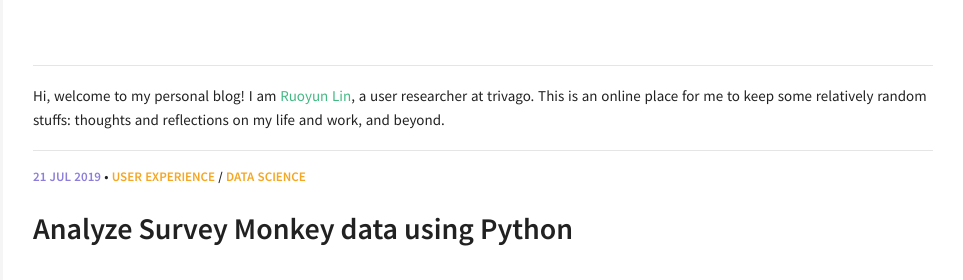
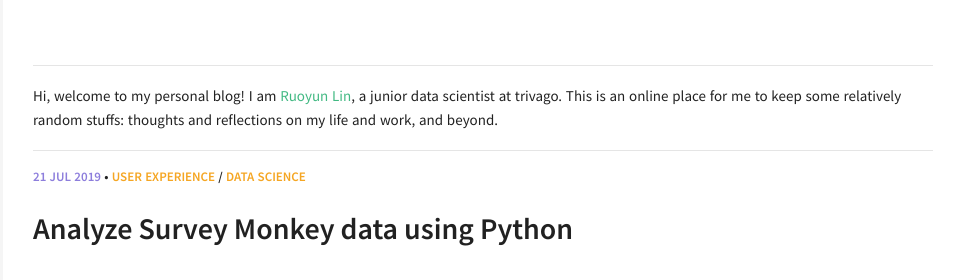
Before and after one commit to RuoyunLin/ruoyunlin.github.io, a Jekyll site: the page built from index.md, in a window 1280 px wide. Shown: the top 280 px of the page, without its empty margins (317-1280 px from the left). Built offline with Jekyll 4.4.1, drawn with Linux system fonts in a browser that asks for light colours.

Commit message:
edit index

```diff
--- a/index.md
+++ b/index.md
@@ -4,6 +4,6 @@ permalink: /
 ---
 
 ----
-Hi, welcome to my personal blog! I am [Ruoyun Lin](https://ruoyunlin.github.io/about), a user researcher at trivago. This is an online place for me to keep some relatively random stuffs: thoughts and reflections on my life and work, and beyond.
+Hi, welcome to my personal blog! I am [Ruoyun Lin](https://ruoyunlin.github.io/about), a junior data scientist at trivago. This is an online place for me to keep some relatively random stuffs: thoughts and reflections on my life and work, and beyond.
 
 ----
```
